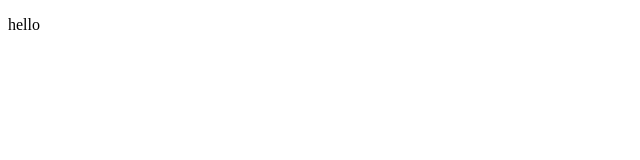
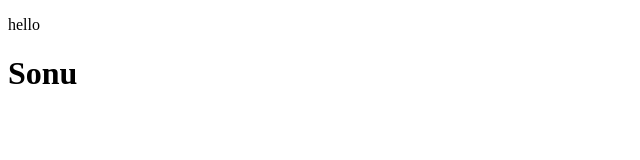
Before and after one commit to fhrizwi/mydetails, a plain HTML site: page index.html in a window 1280 px wide. Shown: the whole page, without its empty margins (0-640 px from the left). Drawn offline with Linux system fonts and the light colour scheme.

Commit message:
Update index.html

```diff
--- a/index.html
+++ b/index.html
@@ -7,5 +7,6 @@
 </head>
 <body>
     <p>hello</p>
+    <h1>Sonu</h1>
 </body>
 </html>
```
